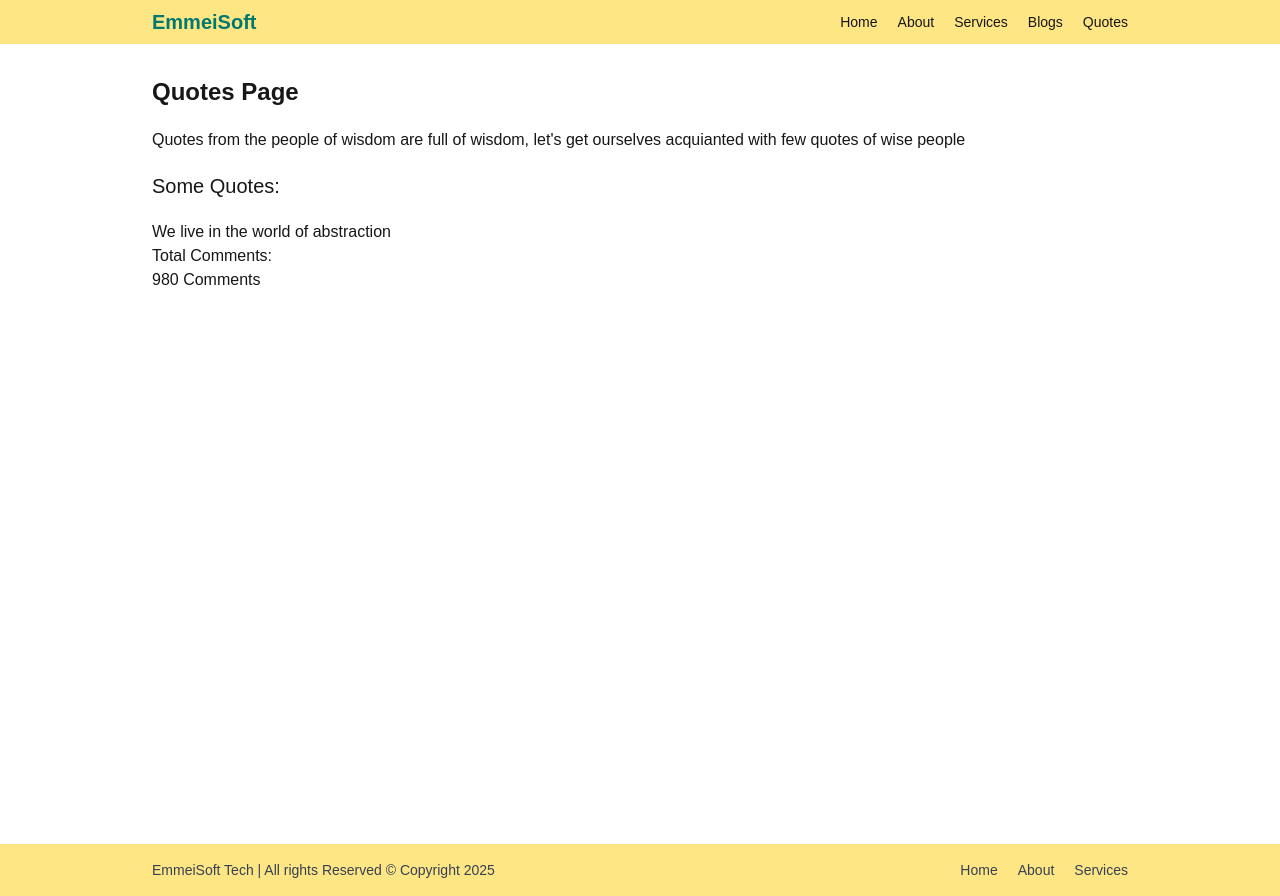
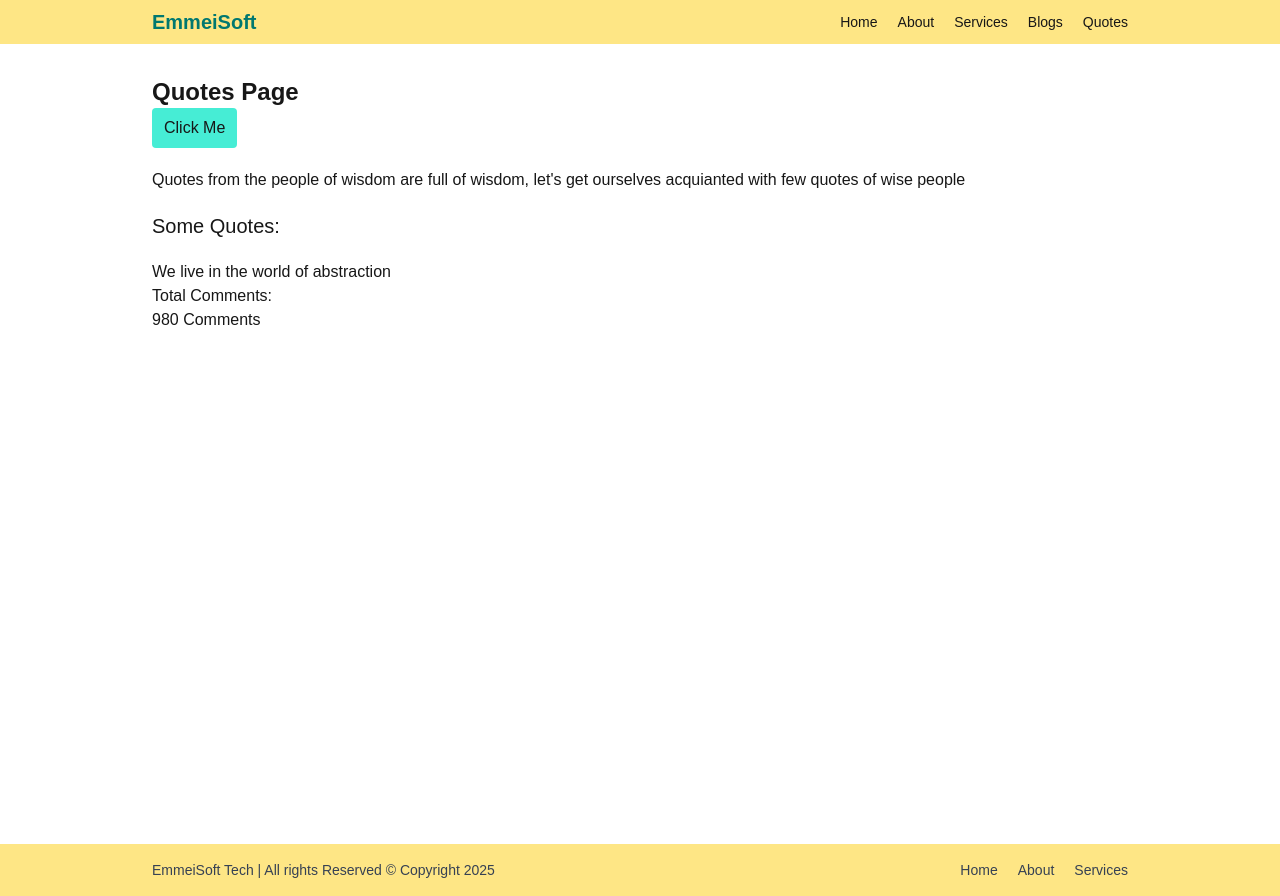
Before and after one commit to emmeiwhite/EmmeiSoft-TechApp, a Next.js app: page /quotes in a window 1280 px wide. Built offline with nearby package versions, Linux system fonts and the light colour scheme.

Commit message:
Error: Event handlers cannot be passed to Client Component props.

```diff
--- a/app/quotes/page.jsx
+++ b/app/quotes/page.jsx
@@ -6,6 +6,14 @@ function QuotesPage() {
     <div className="max-w-5xl mx-auto px-6 min-h-screen">
       <div className="py-8">
         <h1 className="text-2xl font-semibold"> Quotes Page </h1>
+
+        <button
+          className="bg-teal-300 px-3 py-2 rounded"
+          onClick={() => {
+            console.log('I was clicked')
+          }}>
+          Click Me
+        </button>
         <p className="mt-5">
           Quotes from the people of wisdom are full of wisdom, let's get ourselves acquianted with
           few quotes of wise people
```
